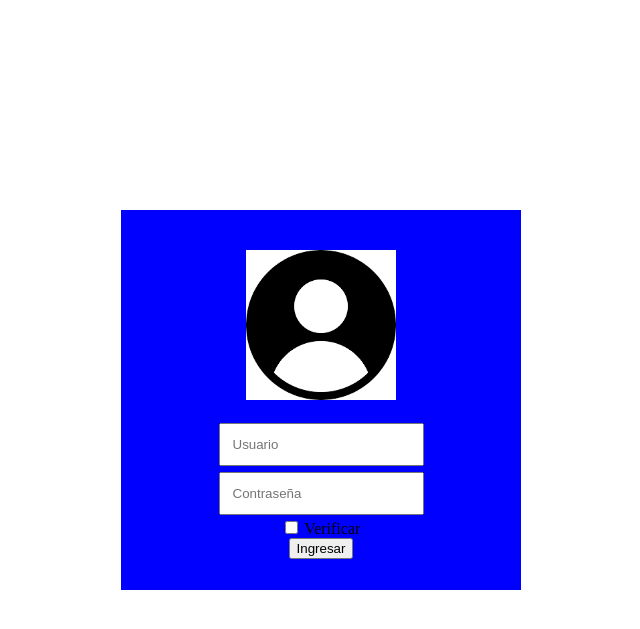
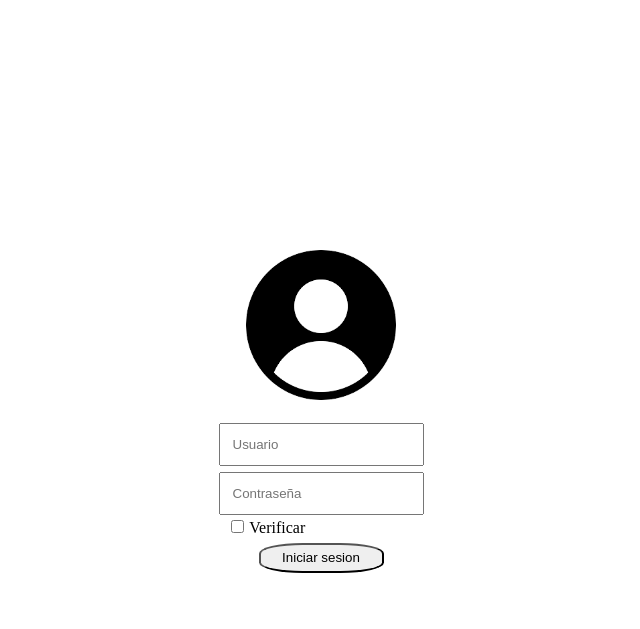
Before and after one commit to pilarlaborde1411-source/tpfinalcuatri, a PHP site: page /sesion.html in a window 1280 px wide. Shown: the top 629 px of the page, without its empty margins (319-959 px from the left). Run offline with PHP 8.4, Linux system fonts and the light colour scheme.

Commit message:
verificar final

```diff
--- a/sesion.css
+++ b/sesion.css
@@ -2,16 +2,21 @@
    width: 300px;
    height: 300px;
    text-align: center;
-   padding: 40px 50px;
+   padding: 40px 40px;
    margin: auto;
    margin-top: 210px;
-   background-color: blue;
 
 }
 .veri
 {
-
-
+   padding-right: 108px;
+   margin-bottom: 2%;
+}
+button
+{
+   width: 125px;
+   height: 30px;
+   border-radius: 35%;
 }
 #formse input
 {
--- a/sesion.html
+++ b/sesion.html
@@ -12,8 +12,10 @@
         <form method="post" action="" id="formse">
             <input type="text"  name="nombre" required placeholder="Usuario"> <br>
             <input type="password" name="contrasena" required placeholder="Contraseña"> <br>
-            <input  class="veri" type="checkbox"> Verificar  <br>
-            <button type="submit">Ingresar</button>
+            <div class="veri">
+            <input type="checkbox"> Verificar  <br>
+            </div>
+            <button type="submit">Iniciar sesion</button>
         </form>
     </div>
 </body>
```
